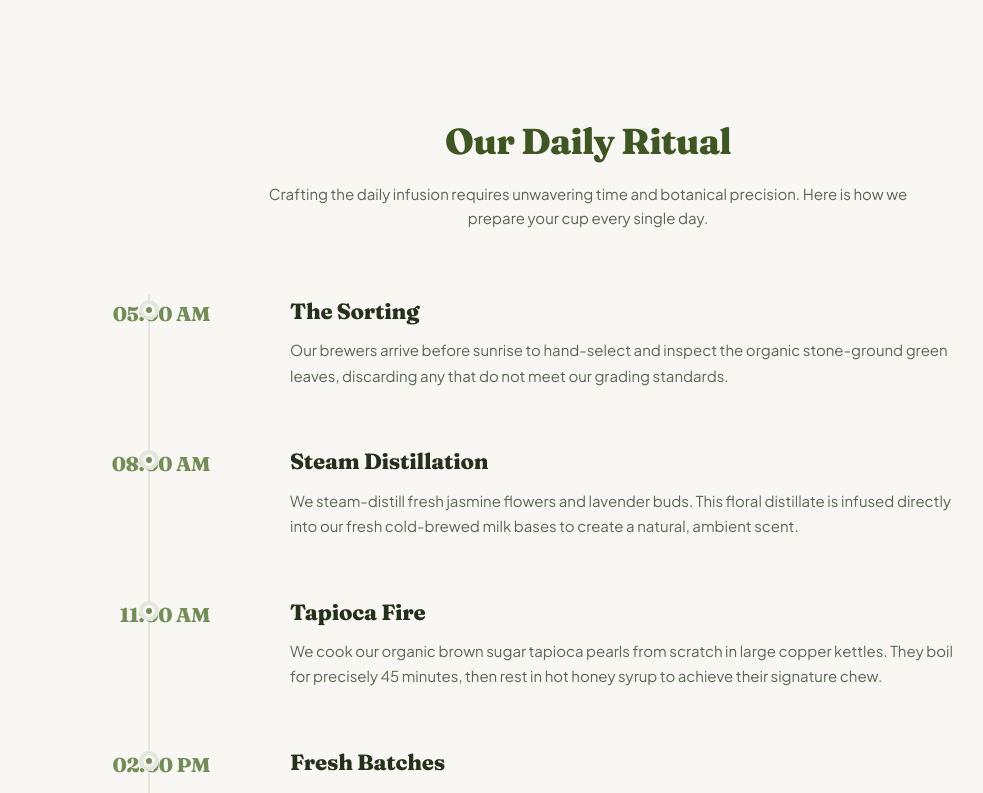
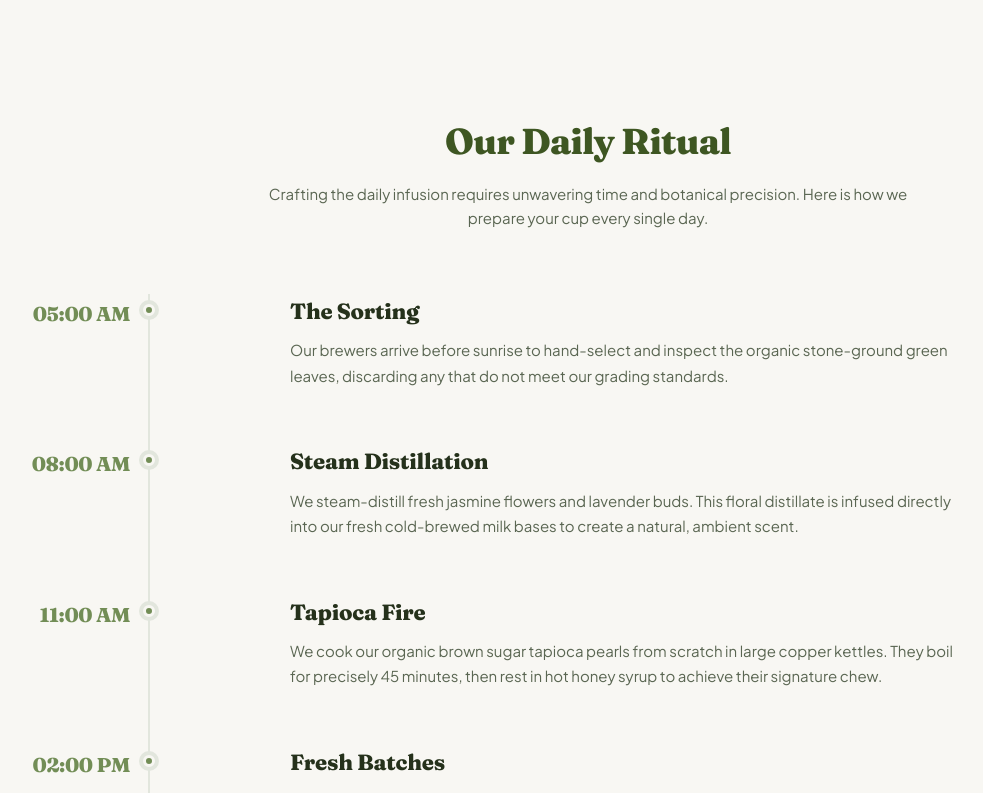
Before and after one commit to mohanracharla46/boba, a React (Vite) app: page /about in a window 1280 px wide. Shown: the part 1581-2374 px from the top of the page, without its empty margins (52-1035 px from the left). Built offline with nearby package versions, Linux system fonts and the light colour scheme.

Commit message:
Fix timeline time text overlapping by adjusting left positioning

```diff
--- a/src/App.css
+++ b/src/App.css
@@ -1156,7 +1156,7 @@
 
 .timeline-time {
   position: absolute;
-  left: -200px;
+  left: -280px;
   top: 4px;
   width: 120px;
   text-align: right;
```
